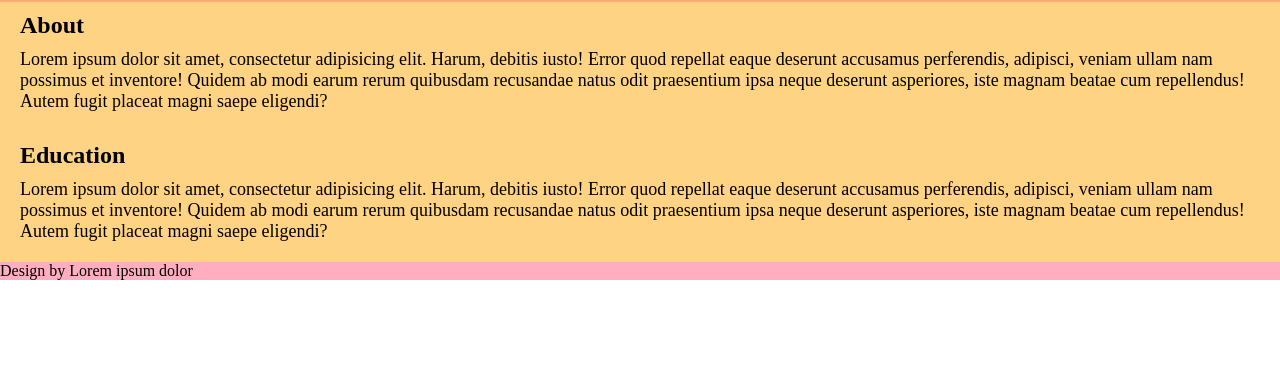
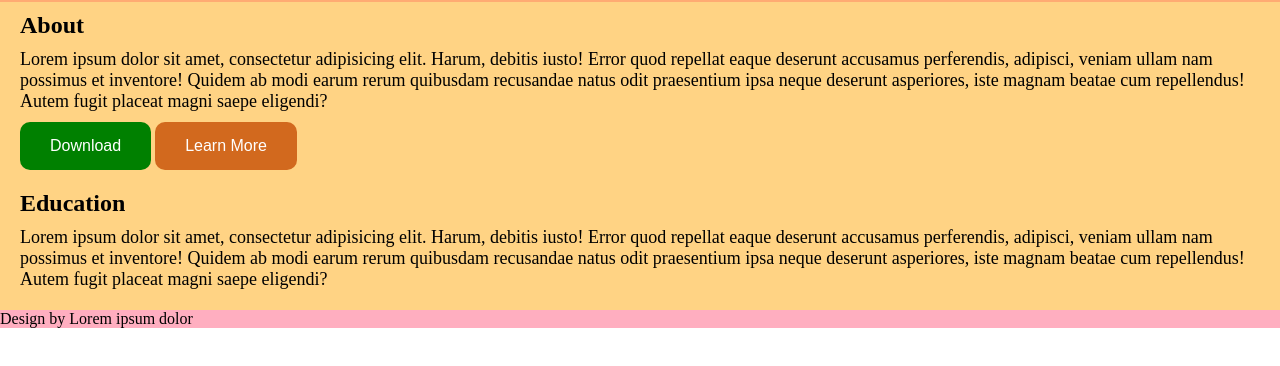
Before and after one commit to satuhin95/sass-practice, a plain HTML site: page mixin/index.html in a window 1280 px wide. Shown: the part 98-464 px from the top of the page. Drawn offline with Linux system fonts and the light colour scheme.

Commit message:
extend and inheritance

```diff
--- a/mixin/index.html
+++ b/mixin/index.html
@@ -22,6 +22,8 @@
         <section id="about">
             <h2>About</h2>
             <p>Lorem ipsum dolor sit amet, consectetur adipisicing elit. Harum, debitis iusto! Error quod repellat eaque deserunt accusamus perferendis, adipisci, veniam ullam nam possimus et inventore! Quidem ab modi earum rerum quibusdam recusandae natus odit praesentium ipsa neque deserunt asperiores, iste magnam beatae cum repellendus! Autem fugit placeat magni saepe eligendi?</p>
+            <input type="button" class="btn-download" value="download" />
+            <input type="button" class="btn-learn" value="learn more" />
         </section>
     </main>
       <main>
--- a/mixin/styles/demo.scss
+++ b/mixin/styles/demo.scss
@@ -8,7 +8,27 @@ header{
     text-align: $style;
     margin: 10px 0;
 }
+.btn{
+    border: none;
+    padding: 15px 30px;
+    text-align: center;
+    font-size: 16px;
+    cursor: pointer;
+    border-radius: 10px;
+    text-transform: capitalize;
+    transition: .4s;
 
+}
+.btn-download{
+    @extend .btn;
+    background: green;
+    color: #fff;
+}
+.btn-learn{
+    @extend .btn;
+    background-color: chocolate;
+    color: #fff;
+}
 
 nav{
     margin-top: 15px;
```
Also changed, not shown: mixin/dist/demo.css, 1 other file.
